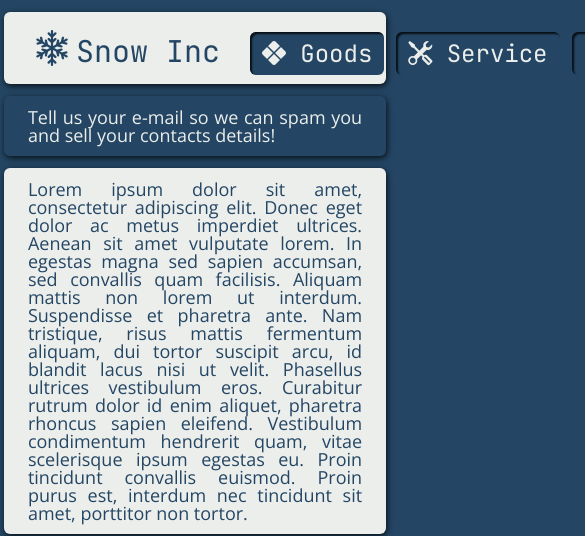
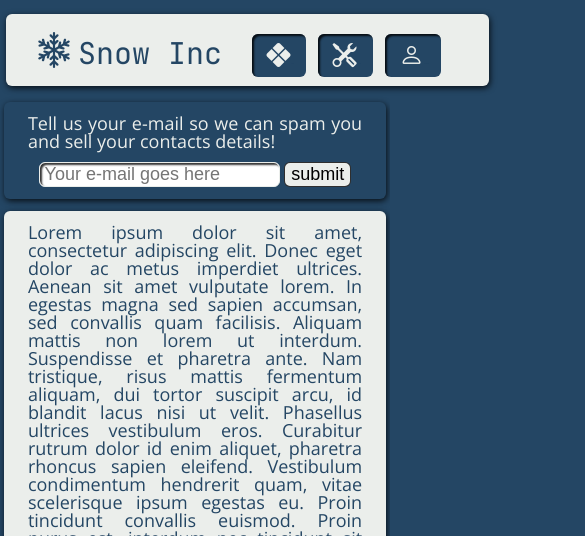
Before and after one commit to notsergiokaufman/fcc_landing, a plain HTML site: page index.html in a window 390 px wide. Shown: the top 536 px of the page, 585 px wide, since content can reach past the window. Drawn offline with nearby package versions, Linux system fonts and the light colour scheme.

Commit message:
finished fcc challenge

```diff
--- a/index.html
+++ b/index.html
@@ -15,28 +15,34 @@
             <div class="logo">
             <i class="bi bi-snow2"><span class="comp-name">Snow Inc</span></i>
             </div>
-<!--            <input type="checkbox" class="toggle" id="nav-toggle">
+            <input type="checkbox" class="toggle" id="nav-toggle">
             <label for="nav-toggle" id="nav-toggle-label">
                 <div class="bar"></div>
                 <div class="bar"></div>
                 <div class="bar"></div>
-            </label>-->
+            </label>
             <nav id="nav-bar">
                 <ul>
                     <li>
-                        <a href="#first" class="nav-link"><i class="bi bi-x-diamond-fill"></i> Goods</a>
+                        <a href="#first" class="nav-link"><i class="bi bi-x-diamond-fill"></i><span class="navtag"> Goods</span></a>
                     </li>
                     <li>
-                        <a href="#second" class="nav-link"><i class="bi bi-tools"></i> Service</a>
+                        <a href="#second" class="nav-link"><i class="bi bi-tools"></i><span class="navtag"> Service</span></a>
                     </li>
                     <li>
-                        <a href="#third" class="nav-link"><i class="bi bi-person"></i> Contacts</a>
+                        <a href="#third" class="nav-link"><i class="bi bi-person"></i><span class="navtag"> Contacts</span></a>
                     </li>
                 </ul>
             </nav>
             <div class="spacer">1</div>
         </header>
-        <div class="paragraph e-mail"><p>Tell us your e-mail so we can spam you and sell your contacts details!</p></div>
+        <div class="paragraph e-mail">
+            <p>Tell us your e-mail so we can spam you and sell your contacts details!</p>
+            <form id="form" action="https://www.freecodecamp.com/email-submit">
+                <input type="email" id="email" name="email" placeholder="Your e-mail goes here">
+                <input type="submit" id="submit" class="button" value="submit">
+            </form>
+        </div>
         <div class="first paragraph" id="first">
 Lorem ipsum dolor sit amet, consectetur adipiscing elit. Donec eget dolor ac metus imperdiet ultrices. Aenean sit amet vulputate lorem. In egestas magna sed sapien accumsan, sed convallis quam facilisis. Aliquam mattis non lorem ut interdum. Suspendisse et pharetra ante. Nam tristique, risus mattis fermentum aliquam, dui tortor suscipit arcu, id blandit lacus nisi ut velit. Phasellus ultrices vestibulum eros. Curabitur rutrum dolor id enim aliquet, pharetra rhoncus sapien eleifend. Vestibulum condimentum hendrerit quam, vitae scelerisque ipsum egestas eu. Proin tincidunt convallis euismod. Proin purus est, interdum nec tincidunt sit amet, porttitor non tortor.
 
--- a/style.css
+++ b/style.css
@@ -35,6 +35,7 @@ header {
     border-radius: 0.25rem;
     box-shadow: 1px 2px 6px rgba(0,0,0,0.8);
     display: flex;
+    flex-wrap: nowrap;
 }
 
 .zero-sense {
@@ -59,6 +60,11 @@ header {
     display: flex;
     justify-content: space-between;
     align-items: baseline;
+    position: fixed;
+    left: 0.25rem;
+    right: 0.25rem;
+    top: 0.1rem;
+    min-width: fit-content;
 }
 
 header ul {
@@ -123,6 +129,7 @@ header a:hover {
 
 .e-mail {
     grid-auto-flow: row;
+    margin-top: calc(var(--nav-height) + 1.25rem);
 }
 
 .first {
@@ -137,3 +144,60 @@ header a:hover {
 .third {
     background-color: var(--da-color);
 }
+
+input[type="email"] {
+    border-radius: 0.25rem;
+    margin-top: 0.5rem;
+    font-size: inherit;
+    border: 1px solid var(--fg-color);
+    box-shadow: inset 2px 2px 2px rgba(0,0,0,0.8);
+    padding-left: 0.2rem;
+    outline: none;
+
+    transition: border var(--transition);
+}
+
+input[type="email"]:focus {
+    border: 1px solid var(--da-color);
+    outline: none;
+}
+
+input[type="submit"] {
+    font-size: 0.75rem;
+    border-radius: 0.25rem;
+    background-color: var(--fg-color);
+    outline: none;
+    border: 1px solid rgba(0,0,0,0.8);
+
+    transition: all var(--transition);
+}
+
+input[type="submit"]:hover {
+    border: 1px solid var(--da-color);
+    background-color: var(--da-color);
+    color: var(--fg-color);
+}
+
+#nav-toggle {
+    display: none;
+}
+
+#nav-toggle-label {
+    display: none;
+    cursor: pointer;
+}
+
+@media screen and (max-width: 768px) {
+    .navtag {
+        overflow: hidden;
+        color: var(--bg-color);
+        font-size: 1px;
+        padding: 0;
+        margin: 0;
+    }
+
+    a > i {
+        padding-left: 0.1rem;
+    }
+
+}
```
